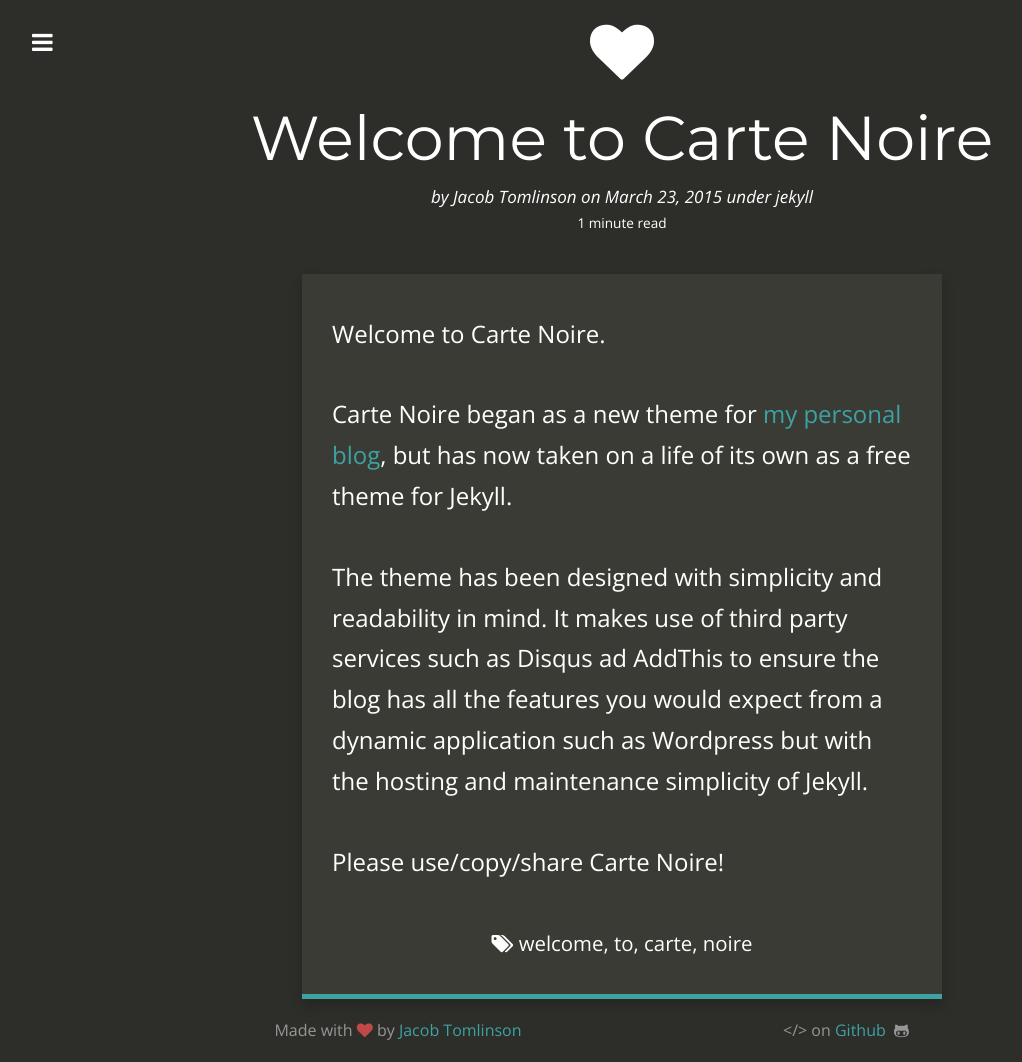
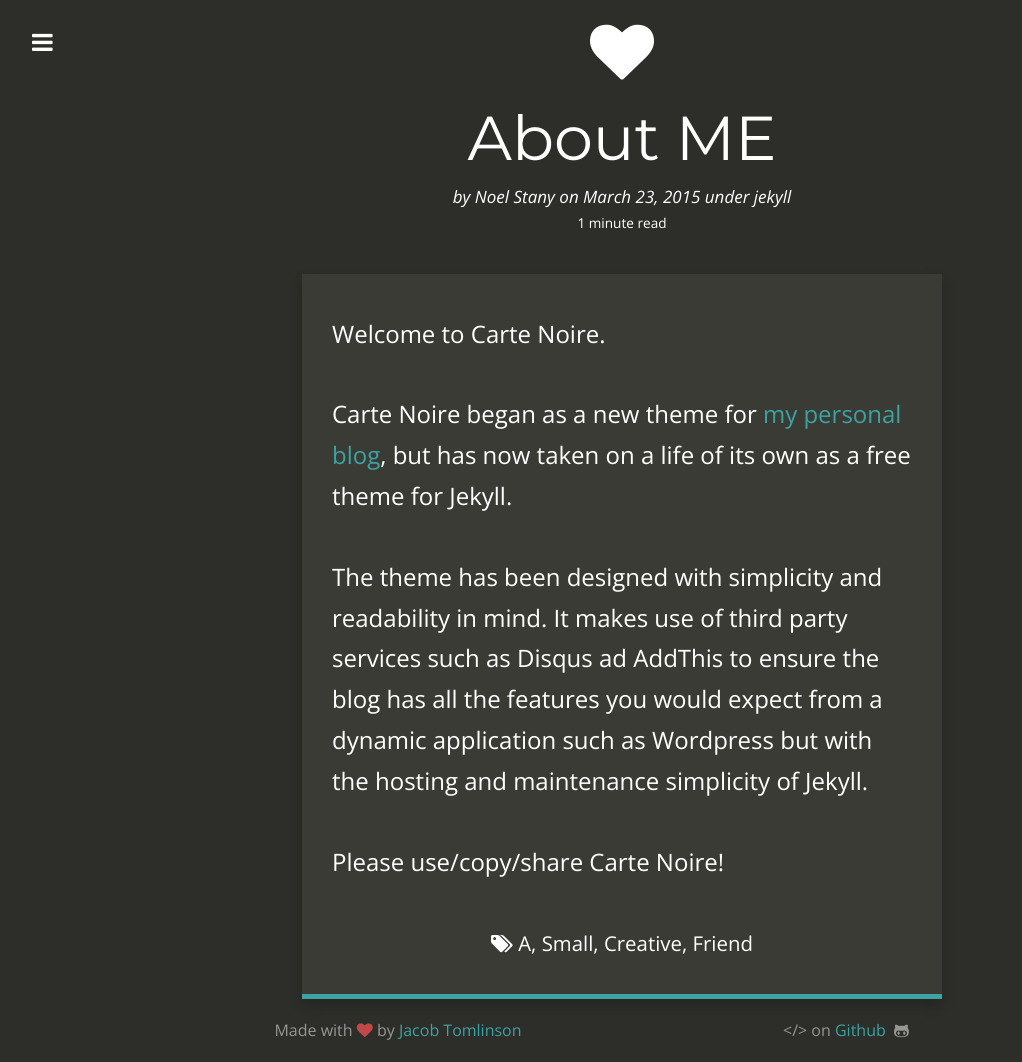
Before and after one commit to stanynoel/stanynoel.github.io, a Jekyll site: the page built from _posts/2015-03-23-welcome-to-carte-noir.md, in a window 1280 px wide. Shown: the whole page, without its empty margins (18-1040 px from the left). Built offline with Jekyll 4.4.1, drawn with Linux system fonts in a browser that asks for light colours; nearby versions of some CDN libraries.

Commit message:
Update 2015-03-23-welcome-to-carte-noir.md
...

```diff
--- a/_posts/2015-03-23-welcome-to-carte-noir.md
+++ b/_posts/2015-03-23-welcome-to-carte-noir.md
@@ -1,16 +1,16 @@
 ---
 layout:     post
-title:      Welcome to Carte Noire
+title:      About ME
 date:       2015-03-23 15:31:19
-author:     Jacob Tomlinson
-summary:    Carte Noire is a dark blog theme for Jekyll focusing on a clear reading experience.
+author:     Noel Stany
+summary:    Data Science Enthusiast
 categories: jekyll
 thumbnail:  heart
 tags:
- - welcome
- - to
- - carte
- - noire
+ - A
+ - Small
+ - Creative
+ - Friend
 ---
 
 Welcome to Carte Noire.
```
